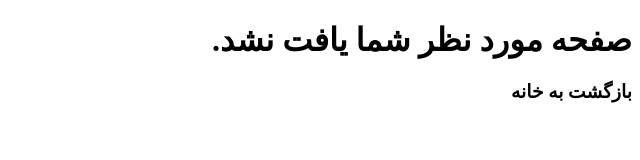
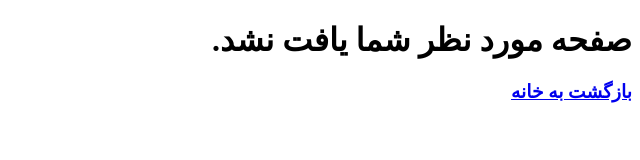
Before and after one commit to mramirfa/me, a plain HTML site: page 404.html in a window 1280 px wide. Shown: the whole page, without its empty margins (640-1280 px from the left). Drawn offline with Linux system fonts and the light colour scheme.

Commit message:
Update 404.html

```diff
--- a/404.html
+++ b/404.html
@@ -9,8 +9,9 @@
 
 <body>
     <h1>صفحه مورد نظر شما یافت نشد.</h1>
-    <h3>بازگشت به خانه</h3>
-    <a href="https://mramirfa.github.io/me/"></a>
+    <a href="https://mramirfa.github.io/me/">
+         <h3>بازگشت به خانه</h3>
+    </a>
     </a>
 </body>
 
```
